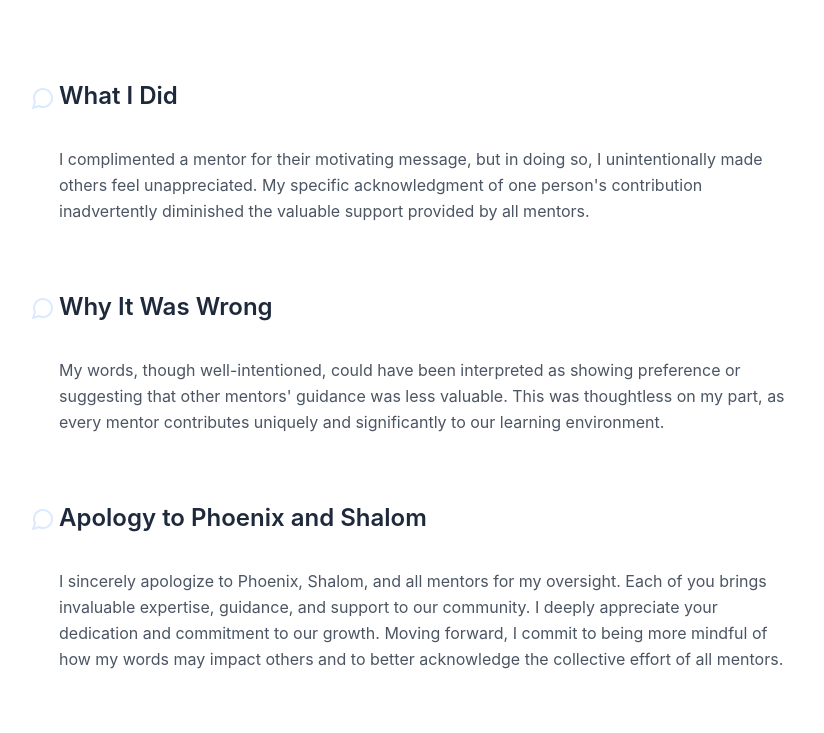
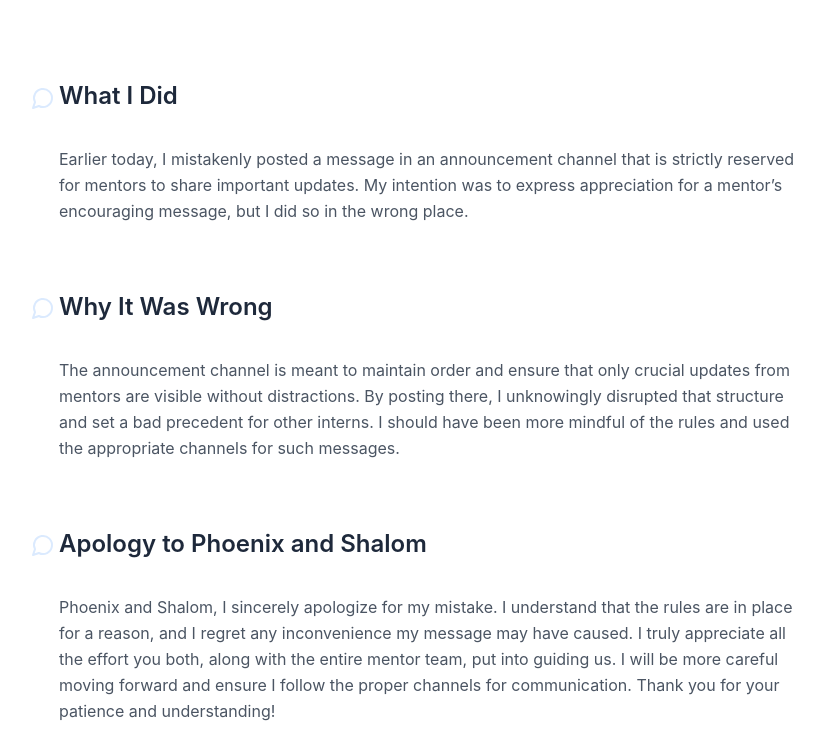
Before and after one commit to KAYZI2HIGH/Apology-Letter, a plain HTML site: page index.html in a window 1280 px wide. Shown: the part 190-923 px from the top of the page, without its empty margins (225-1049 px from the left). Drawn offline with Linux system fonts and the light colour scheme.

Commit message:
made changes to the apology letter

```diff
--- a/index.html
+++ b/index.html
@@ -144,11 +144,7 @@
           </div>
           <div class="content">
             <p>
-              I complimented a mentor for their motivating message, but in
-              doing so, I unintentionally made others feel unappreciated. My
-              specific acknowledgment of one person's contribution
-              inadvertently diminished the valuable support provided by all
-              mentors.
+              Earlier today, I mistakenly posted a message in an announcement channel that is strictly reserved for mentors to share important updates. My intention was to express appreciation for a mentor’s encouraging message, but I did so in the wrong place.
             </p>
           </div>
         </div>
@@ -161,11 +157,7 @@
           </div>
           <div class="content">
             <p>
-              My words, though well-intentioned, could have been interpreted
-              as showing preference or suggesting that other mentors' guidance
-              was less valuable. This was thoughtless on my part, as every
-              mentor contributes uniquely and significantly to our learning
-              environment.
+             The announcement channel is meant to maintain order and ensure that only crucial updates from mentors are visible without distractions. By posting there, I unknowingly disrupted that structure and set a bad precedent for other interns. I should have been more mindful of the rules and used the appropriate channels for such messages.
             </p>
           </div>
         </div>
@@ -178,12 +170,7 @@
           </div>
           <div class="content">
             <p>
-              I sincerely apologize to Phoenix, Shalom, and all mentors for my
-              oversight. Each of you brings invaluable expertise, guidance,
-              and support to our community. I deeply appreciate your
-              dedication and commitment to our growth. Moving forward, I
-              commit to being more mindful of how my words may impact others
-              and to better acknowledge the collective effort of all mentors.
+              Phoenix and Shalom, I sincerely apologize for my mistake. I understand that the rules are in place for a reason, and I regret any inconvenience my message may have caused. I truly appreciate all the effort you both, along with the entire mentor team, put into guiding us. I will be more careful moving forward and ensure I follow the proper channels for communication. Thank you for your patience and understanding!
             </p>
           </div>
         </div>
```
